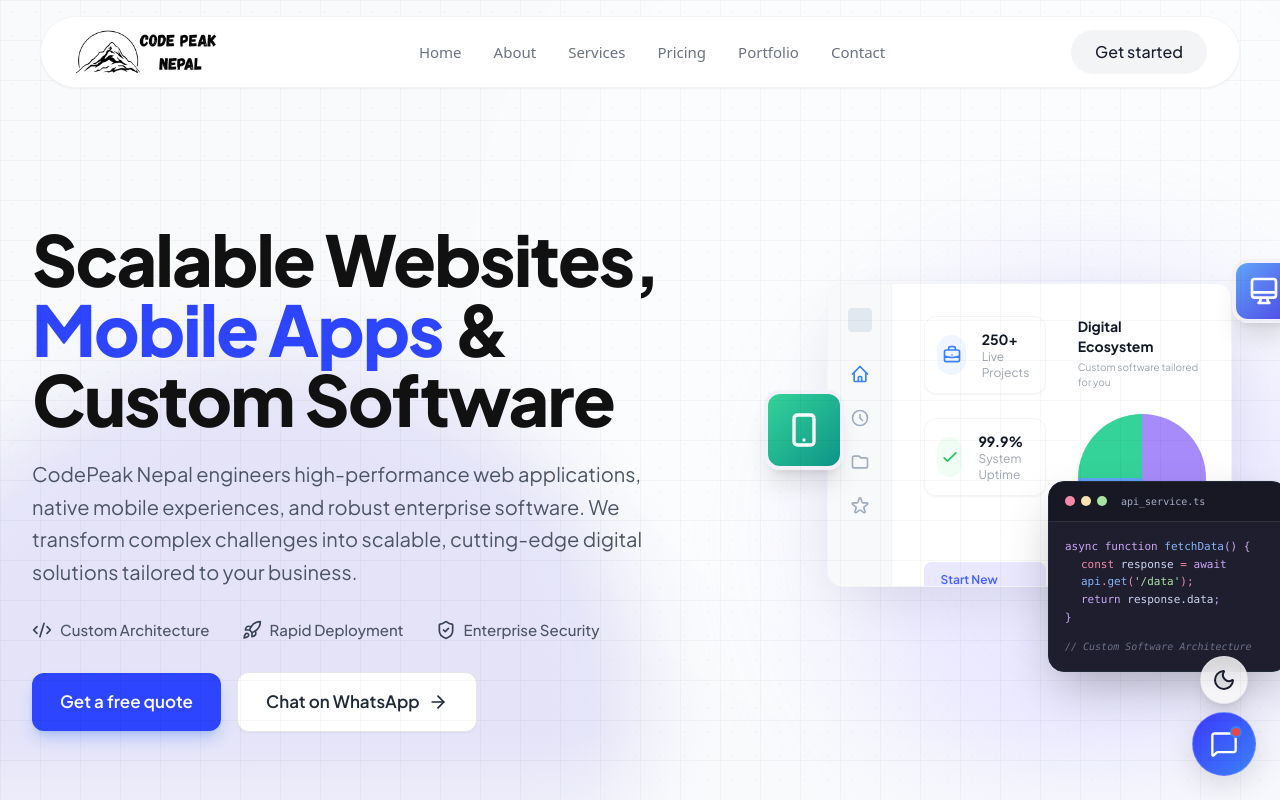
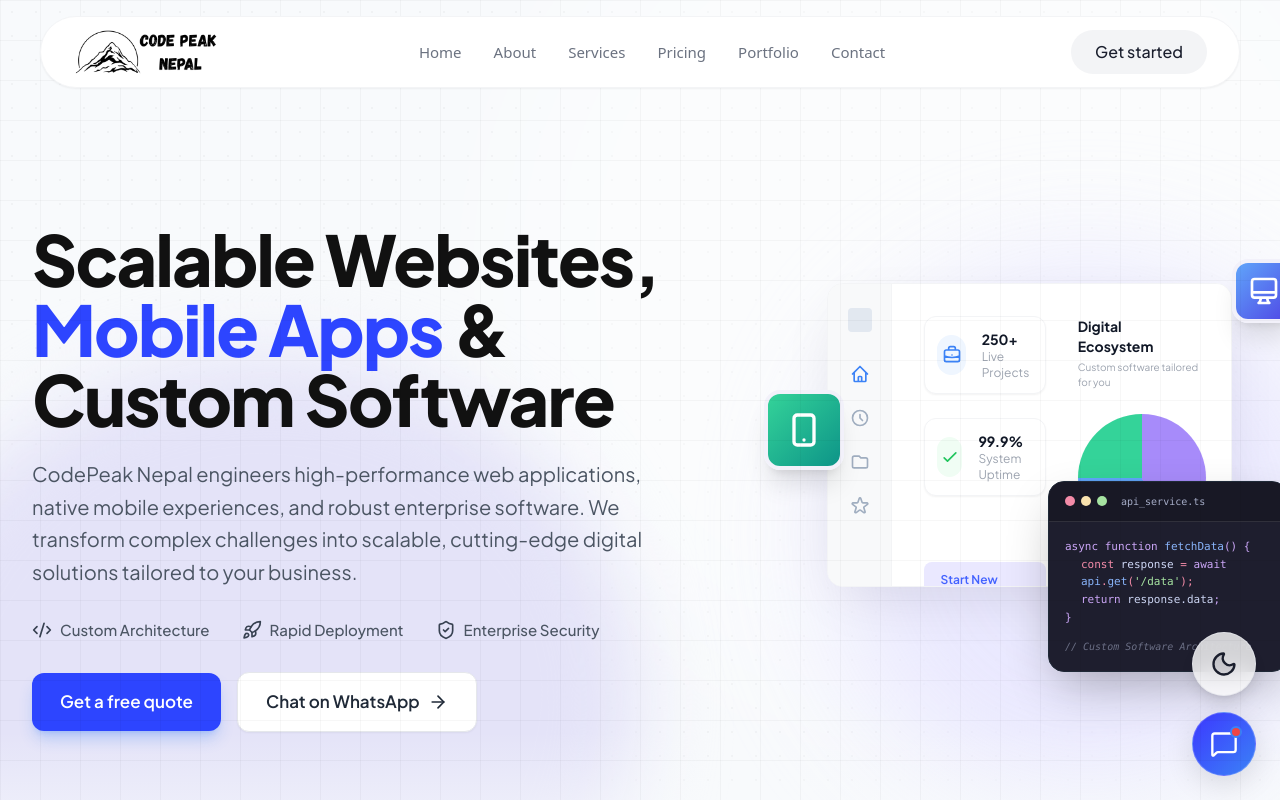
Before and after one commit to rajanthakullavlogs-ux/codepeaknepal, a Next.js app: page / in a window 1280 px wide. Shown: the top 800 px of the page. Built offline with nearby package versions, Linux system fonts and the light colour scheme.

Commit message:
Update floating theme toggle button size and alignment to match chatbot button

```diff
--- a/src/components/ThemeToggle.tsx
+++ b/src/components/ThemeToggle.tsx
@@ -34,9 +34,9 @@
       onClick={toggleTheme}
       initial={{ opacity: 0, scale: 0.8, y: 20 }}
       animate={{ opacity: 1, scale: 1, y: 0 }}
-      whileHover={{ scale: 1.1, y: -2 }}
-      whileTap={{ scale: 0.9 }}
-      className="fixed bottom-[96px] right-8 z-40 w-12 h-12 rounded-full flex items-center justify-center border bg-white/80 dark:bg-[#151926]/90 backdrop-blur-md shadow-lg border-gray-200/80 dark:border-gray-800 transition-colors duration-300 focus:outline-none focus:ring-2 focus:ring-primary/20"
+      whileHover={{ scale: 1.05, y: -2 }}
+      whileTap={{ scale: 0.95 }}
+      className="fixed bottom-[104px] right-6 z-40 w-16 h-16 rounded-full flex items-center justify-center border bg-white/80 dark:bg-[#151926]/90 backdrop-blur-md shadow-lg border-gray-200/80 dark:border-gray-800 transition-colors duration-300 focus:outline-none focus:ring-2 focus:ring-primary/20"
       aria-label="Toggle Theme"
     >
       <AnimatePresence mode="wait">
@@ -49,7 +49,7 @@
             transition={{ duration: 0.2 }}
             className="text-amber-500"
           >
-            <Sun className="w-5.5 h-5.5 fill-amber-500/20" />
+            <Sun className="w-7 h-7 fill-amber-500/20" />
           </motion.div>
         ) : (
           <motion.div
@@ -60,7 +60,7 @@
             transition={{ duration: 0.2 }}
             className="text-navy"
           >
-            <Moon className="w-5.5 h-5.5 fill-navy/10" />
+            <Moon className="w-7 h-7 fill-navy/10" />
           </motion.div>
         )}
       </AnimatePresence>
```
